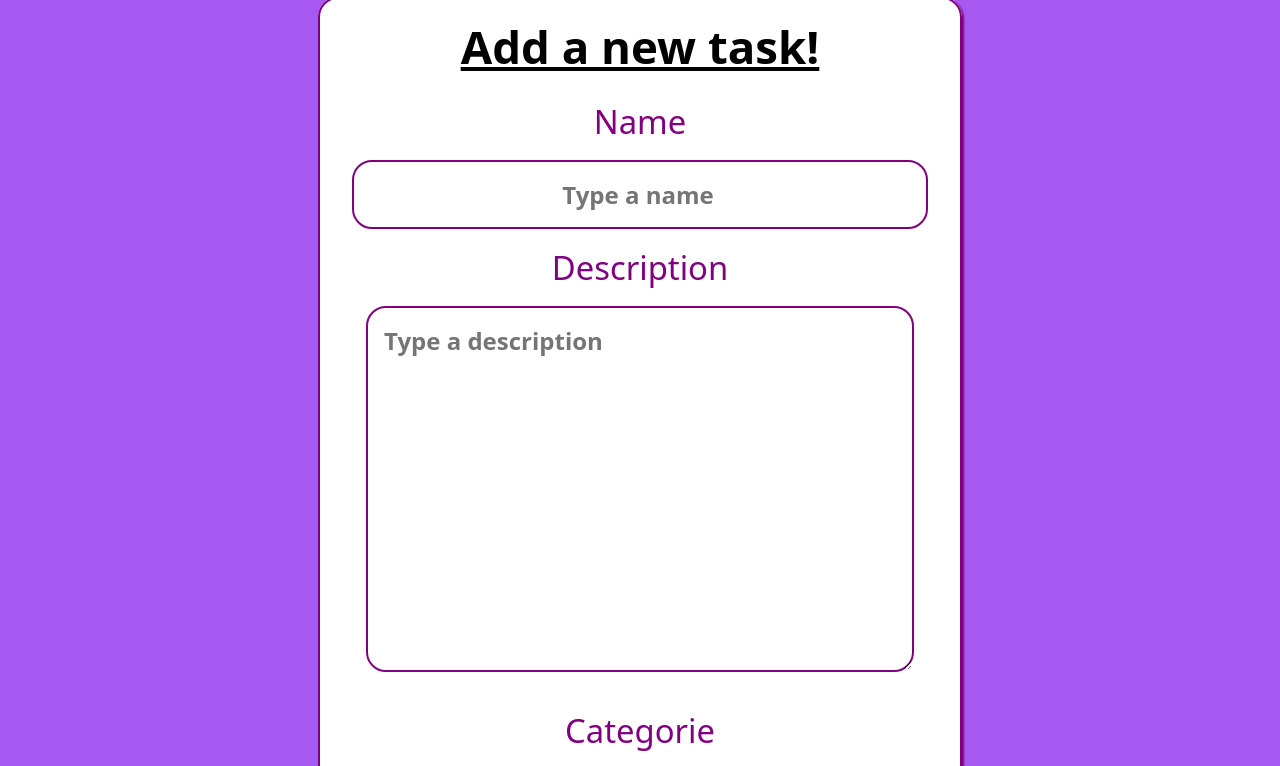
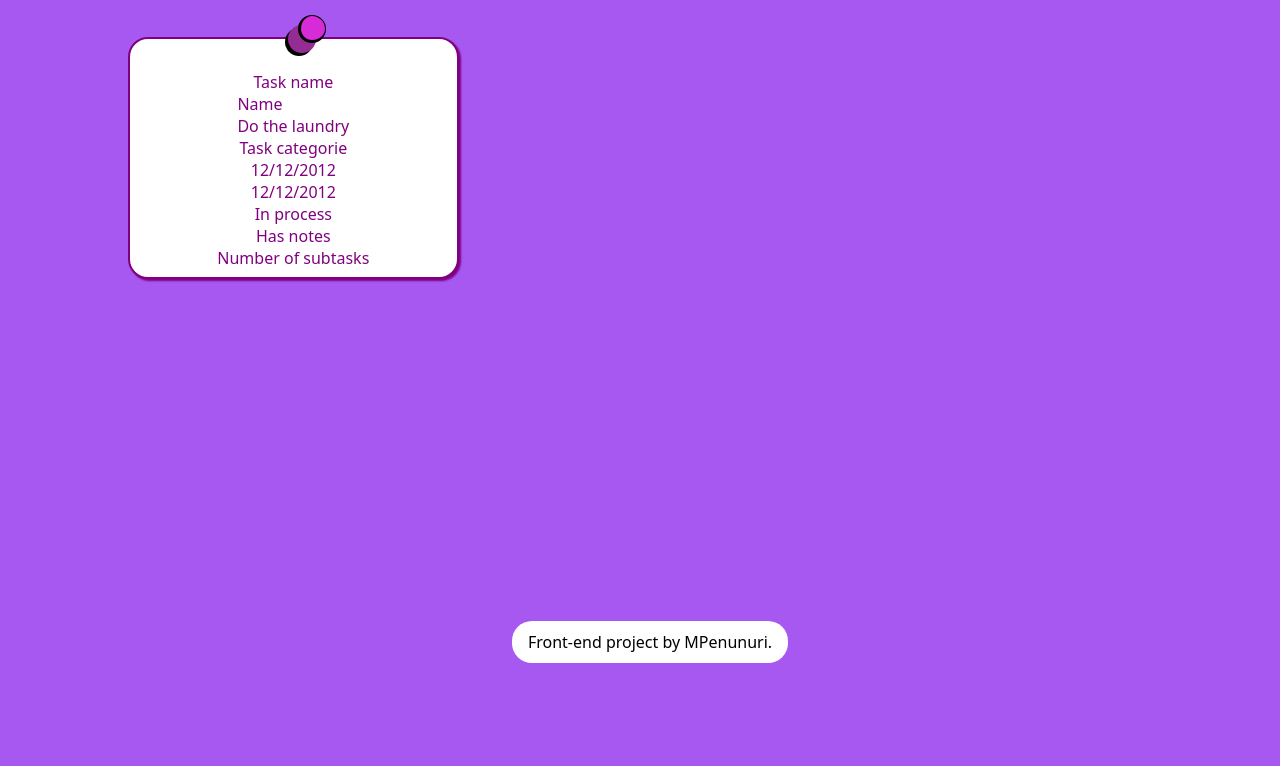
Before and after one commit to MPenunuri/taskManager, a plain HTML site: page index.html in a window 1280 px wide. Shown: the part 117-883 px from the top of the page. After the commit the page ends 800 px from the top, so only its background shows below. Drawn offline with Linux system fonts and the light colour scheme; a web font is replaced by a local one.

Commit message:
Add grid, task card and styles

```diff
--- a/index.html
+++ b/index.html
@@ -19,7 +19,7 @@
             <button class="addTaskButton" type="button">Add task</button>
         </section>
     </header>
-    <form action="">
+    <!-- <form action="">
         <fieldset>
             <legend>Add a new task!</legend>
             <section class="inputContainer">
@@ -82,19 +82,23 @@
                 <textarea id="notes" name="notes" placeholder="Do you have any notes?" cols="30" rows="10"></textarea>
             </section>
         </fieldset>
-    </form>
-    <!-- <div class="gridContainer">
+    </form> -->
+    <div class="gridContainer">
         <div class="taskContainer" id="taskContainerNum1">
+            <button type="button" class="tackButton"></button>
             <section class="nameSection">Task name</section>
-            <section class="descriptionSection">Task description</section>
+            <section class="descriptionSection">
+                <p class="nameLabel">Name</p>
+                <p class="name">Do the laundry</p>
+            </section>
             <section class="categoriesSection">Task categorie</section>
             <section class="startDateSection">12/12/2012</section>
             <section class="conclusionDateSection">12/12/2012</section>
             <section class="statusSection">In process</section>
-            <section class="notesSection">No notes</section>
-            <section class="subtasksSection">No subtasks</section>
+            <section class="notesSection">Has notes</section>
+            <section class="subtasksSection">Number of subtasks</section>
         </div>
-    </div> -->
+    </div>
     <footer>Front-end project by MPenunuri.</footer>
 </body>
 </html>
--- a/style.css
+++ b/style.css
@@ -22,6 +22,8 @@ time, mark, audio, video {
 :root{
     --main-color: purple;
     --secondary-color: rgb(215, 43, 215);
+    --secondary-color-focus: rgb(147, 44, 147);
+    --primary-color: white;
     --alternate-color: black;
     --alternate-color-focus: rgb(0, 0, 0,.5);
     background-color: rgb(167, 88, 240);
@@ -29,6 +31,7 @@ time, mark, audio, video {
 }
 
 header{
+    margin-top: 20px;
     display: flex;
     justify-content: space-around;
     align-items: center;
@@ -36,7 +39,7 @@ header{
 
 h1{
     font-family:'Segoe UI', Tahoma, Geneva, Verdana, sans-serif;
-    color: white;
+    color: var(--primary-color);
     display: block;
     font-weight: 600;
     font-size: calc(20px + 2vw);
@@ -48,10 +51,11 @@ h1{
     white-space: nowrap;
 }
 
-.addTaskButton, fieldset{
-    background-color: white;
+.addTaskButton, fieldset, .taskContainer{
+    background-color: var(--primary-color);
     color: var(--main-color);
-    border: solid 2px var(--main-color);;
+    border: solid 2px var(--main-color);
+    border-radius: 20px;
     box-shadow: 2px 2px 2px var(--main-color);;
 }
 
@@ -59,13 +63,13 @@ h1{
     padding: calc(10px + 1vw);
     font-weight: 600;
     font-size: calc(15px + 1vw);
-    border-radius: 20px;
     margin-right: 6vw;
     white-space: nowrap;
 }
 
-.addTaskButton:hover{
+.addTaskButton:hover, .taskContainer:hover{
     cursor: pointer;
+    color: var(--secondary-color);
     transform: translateY(-2px);
     box-shadow: 6px 6px 2px var(--secondary-color);
 }
@@ -86,7 +90,6 @@ fieldset{
     align-items: center;
     gap: 1rem;
     font-weight: 400;
-    border-radius: 20px;
     font-size: calc(20px + 1vw);
 }
 
@@ -195,15 +198,53 @@ textarea:focus{
     box-shadow: 0px 4px 5px var(--alternate-color-focus), 0px -4px 5px var(--alternate-color-focus)
 }
 
+.gridContainer{
+    display: grid;
+    grid-template-columns: repeat(auto-fill, minmax(250px, 1fr));
+    gap: 1rem;
+    margin: 5vh 10vw;
+}
+
+.taskContainer{
+    display: flex;
+    flex-direction: column;
+    align-items: center;
+    padding: .5rem;
+    padding-top: 4vh;
+    position: relative;
+}
+
+.tackButton{
+    border-radius: 100%;
+    padding: 12px;
+    background-color: var(--secondary-color);
+    border: solid .5px black;
+    border-left: .3vw solid black;
+    border-bottom: .3vw solid black;
+    position: absolute;
+    top: -10%;
+    right: 40%;
+    box-shadow: -10px 10px 0px var(--secondary-color-focus),
+    -13px 13px 0px black;
+}
+
+.tackButton:hover{
+    padding: 13px;
+    cursor: pointer;
+    transform: translateY(-2px);
+}
+
 footer{
     display: block;
     text-align: center;
     margin: 20px;
-    background-color: white;
+    background-color: var(--primary-color);
     padding: 10px;
     margin-left: 40vw;
     width: 20%;
     border-radius: 20px;
+    position: absolute;
+    bottom: 0;
 }
 
 @media (min-width: 500px) {
```
